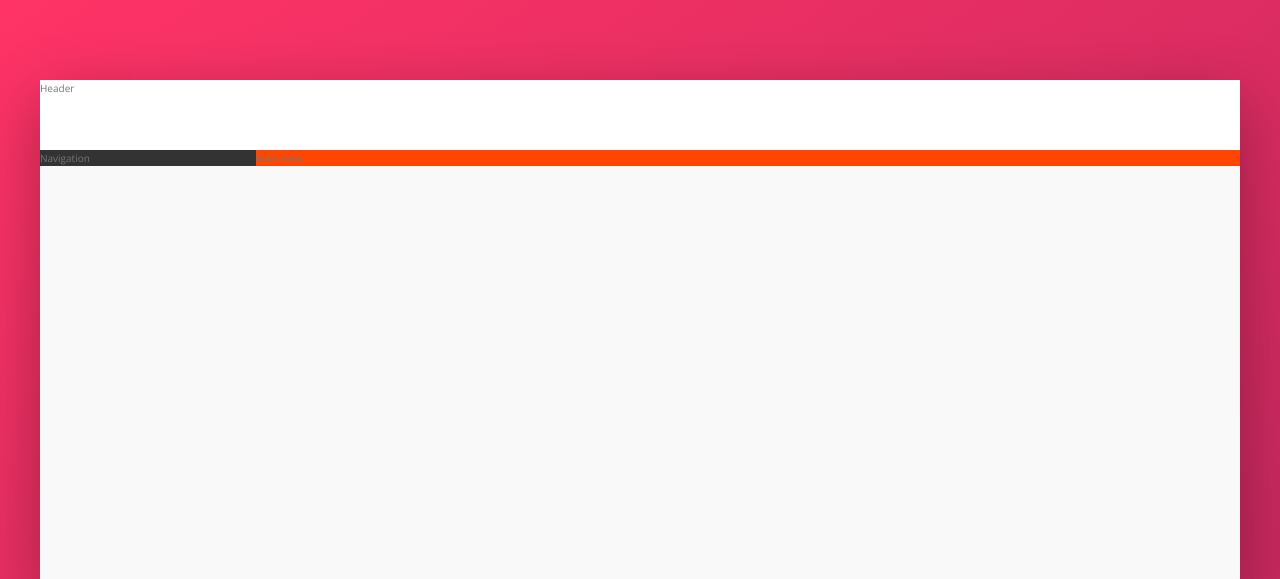
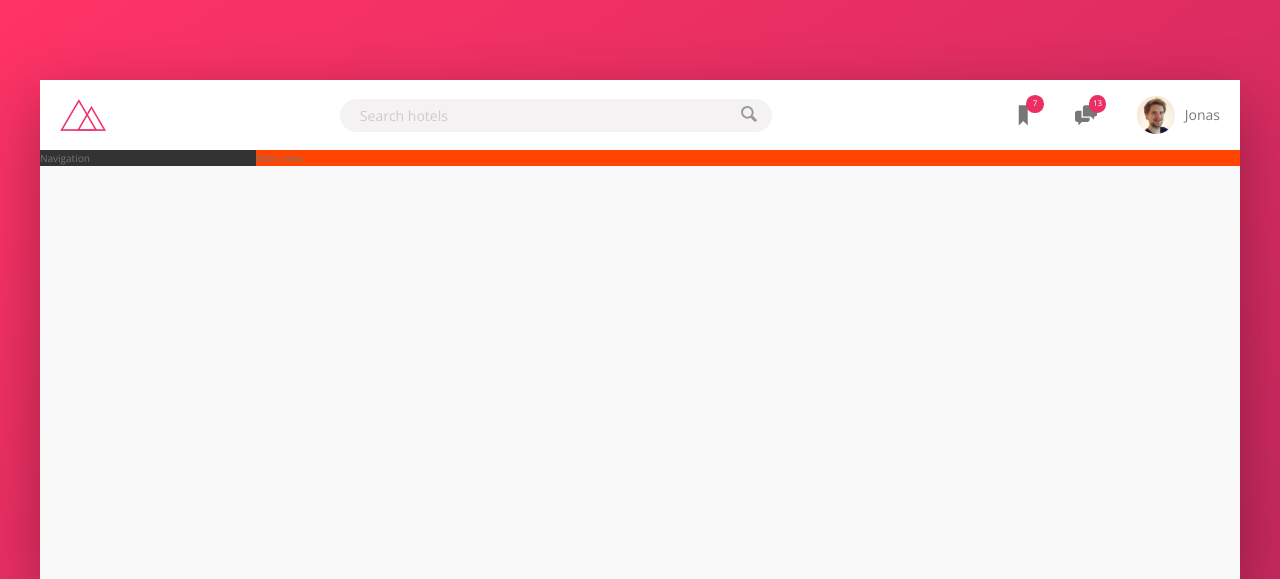
Before and after one commit to ccquach/advanced-css-and-sass-course, a PHP site: page / in a window 1280 px wide. Shown: the top 579 px of the page. Run offline with PHP 8.4, Linux system fonts and the light colour scheme.

Commit message:
Trillo - add header

```diff
--- a/Trillo/css/style.css
+++ b/Trillo/css/style.css
@@ -36,6 +36,43 @@ body {
   line-height: 1.6;
   color: var(--color-grey-dark-2); }
 
+.search {
+  flex: 0 0 40%;
+  display: flex;
+  align-items: center;
+  justify-content: center; }
+  .search__input {
+    font-family: inherit;
+    font-size: inherit;
+    color: inherit;
+    background-color: var(--color-grey-light-2);
+    border: none;
+    border-radius: 10rem;
+    padding: 0.7rem 2rem;
+    width: 90%;
+    transition: all 0.2s ease-out;
+    margin-right: -3.25rem; }
+    .search__input:focus {
+      outline: none;
+      width: 100%;
+      background-color: var(--color-grey-light-3); }
+    .search__input::-webkit-input-placeholder {
+      font-weight: 100;
+      color: var(--color-grey-light-4); }
+  .search__input:focus + .search__button {
+    background-color: var(--color-grey-light-3); }
+  .search__button {
+    border: none;
+    background-color: var(--color-grey-light-2); }
+    .search__button:focus {
+      outline: none; }
+    .search__button:active {
+      transform: translateY(2px); }
+  .search__icon {
+    height: 2rem;
+    width: 2rem;
+    fill: var(--color-grey-dark-3); }
+
 .container {
   max-width: 120rem;
   margin: 8rem auto;
@@ -44,18 +81,69 @@ body {
   min-height: 50rem; }
 
 .header {
-  height: 7rem;
-  background-color: var(--color-white);
-  border-bottom: var(--color-grey-light-2); }
+  display: flex;
+  justify-content: space-between;
+  align-items: center; }
 
 .content {
   display: flex; }
 
 .sidebar {
-  background-color: var(--color-grey-dark-1);
   flex: 0 0 18%; }
 
 .main-view {
+  flex: 1; }
+
+.header {
+  height: 7rem;
   background-color: var(--color-white);
-  background-color: orangered;
-  flex: 1; }
+  border-bottom: var(--color-grey-light-2);
+  font-size: 1.4rem; }
+
+.logo {
+  height: 3.25rem;
+  margin-left: 2rem; }
+
+.user-nav {
+  align-self: stretch;
+  display: flex;
+  align-items: center; }
+  .user-nav > * {
+    padding: 0 2rem;
+    cursor: pointer;
+    height: 100%;
+    transition: all 0.3s ease-out;
+    display: flex;
+    align-items: center; }
+    .user-nav > *:hover {
+      background-color: var(--color-grey-light-2); }
+  .user-nav__icon-box {
+    position: relative; }
+  .user-nav__icon {
+    height: 2.25rem;
+    width: 2.25rem;
+    fill: var(--color-grey-dark-2); }
+  .user-nav__notification {
+    font-size: 0.8rem;
+    height: 1.75rem;
+    width: 1.75rem;
+    border-radius: 50%;
+    background-color: var(--color-primary);
+    color: var(--color-white);
+    position: absolute;
+    top: 1.5rem;
+    right: 1.1rem;
+    display: flex;
+    justify-content: center;
+    align-items: center; }
+  .user-nav__user-photo {
+    height: 3.75rem;
+    border-radius: 50%;
+    margin-right: 1rem; }
+
+.main-view {
+  background-color: var(--color-white);
+  background-color: orangered; }
+
+.sidebar {
+  background-color: var(--color-grey-dark-1); }
--- a/Trillo/index.html
+++ b/Trillo/index.html
@@ -15,9 +15,45 @@
 <body>
 
   <div class="container">
+
+    <!-- HEADER -->
+
     <header class="header">
-      Header
+      <!-- LOGO -->
+      <img src="./img/logo.png" alt="trillo logo" class="logo">
+      <!-- SEARCH BAR -->
+      <form action="#" class="search">
+        <input type="text" class="search__input" placeholder="Search hotels">
+        <button type="submit" class="search__button">
+          <svg class="search__icon">
+            <use xlink:href="./img/sprite.svg#icon-magnifying-glass"></use>
+          </svg>
+        </button>
+      </form>
+      <!-- USER NAVIGATION -->
+      <nav class="user-nav">
+        <!-- BOOKMARKS -->
+        <div class="user-nav__icon-box">
+          <svg class="user-nav__icon">
+            <use xlink:href="./img/sprite.svg#icon-bookmark"></use>
+          </svg>
+          <span class="user-nav__notification">7</span>
+        </div>
+        <!-- NOTIFICATIONS -->
+        <div class="user-nav__icon-box">
+          <svg class="user-nav__icon">
+            <use xlink:href="./img/sprite.svg#icon-chat"></use>
+          </svg>
+          <span class="user-nav__notification">13</span>
+        </div>
+        <!-- USER -->
+        <div class="user-nav__user">
+          <img src="./img/user.jpg" alt="User photo" class="user-nav__user-photo">
+          <span class="user-nav__user-name">Jonas</span>
+        </div>
+      </nav>
     </header>
+
     <div class="content">
       <nav class="sidebar">
         Navigation
--- /dev/null
+++ b/Trillo/sass/components/_search.scss
@@ -0,0 +1,54 @@
+.search {
+  flex: 0 0 40%;
+
+  display: flex;
+  align-items: center;
+  justify-content: center;
+
+  &__input {
+    font-family: inherit;
+    font-size: inherit; // inherited from .header
+    color: inherit;
+    background-color: var(--color-grey-light-2);
+    border: none;
+    border-radius: 10rem;
+    padding: 0.7rem 2rem;
+    width: 90%;
+    transition: all 0.2s ease-out;
+    margin-right: -3.25rem;
+
+    &:focus {
+      outline: none;
+      width: 100%;
+      background-color: var(--color-grey-light-3);
+    }
+
+    &::-webkit-input-placeholder {
+      font-weight: 100;
+      color: var(--color-grey-light-4);
+    }
+  }
+
+  &__input:focus + &__button {
+    background-color: var(--color-grey-light-3);
+  }
+
+  &__button {
+    border: none;
+    background-color: var(--color-grey-light-2);
+
+    &:focus {
+      outline: none;
+    }
+
+    &:active {
+      transform: translateY(2px);
+    }
+  }
+
+  &__icon {
+    height: 2rem;
+    width: 2rem;
+    fill: var(--color-grey-dark-3);
+  }
+}
--- a/Trillo/sass/layout/_header.scss
+++ b/Trillo/sass/layout/_header.scss
@@ -0,0 +1,64 @@
+.header {
+  height: 7rem;
+  background-color: var(--color-white);
+  border-bottom: var(--color-grey-light-2);
+  font-size: 1.4rem;
+}
+
+.logo {
+  height: 3.25rem;
+  margin-left: 2rem;
+}
+
+.user-nav {
+  align-self: stretch;
+
+  display: flex;
+  align-items: center;
+
+  & > * {
+    padding: 0 2rem;
+    cursor: pointer;
+    height: 100%;
+    transition: all 0.3s ease-out;
+
+    display: flex;
+    align-items: center;
+
+    &:hover {
+      background-color: var(--color-grey-light-2);
+    }
+  }
+
+  &__icon-box {
+    position: relative;
+  }
+
+  &__icon {
+    height: 2.25rem;
+    width: 2.25rem;
+    fill: var(--color-grey-dark-2);
+  }
+
+  &__notification {
+    font-size: 0.8rem;
+    height: 1.75rem;
+    width: 1.75rem;
+    border-radius: 50%;
+    background-color: var(--color-primary);
+    color: var(--color-white);
+    position: absolute;
+    top: 1.5rem;
+    right: 1.1rem;
+
+    display: flex;
+    justify-content: center;
+    align-items: center;
+  }
+
+  &__user-photo {
+    height: 3.75rem;
+    border-radius: 50%;
+    margin-right: 1rem;
+  }
+}
--- a/Trillo/sass/layout/_container.scss
+++ b/Trillo/sass/layout/_layout.scss
@@ -8,9 +8,9 @@
 }
 
 .header {
-  height: 7rem;
-  background-color: var(--color-white);
-  border-bottom: var(--color-grey-light-2);
+  display: flex;
+  justify-content: space-between;
+  align-items: center;
 }
 
 .content {
@@ -18,12 +18,9 @@
 }
 
 .sidebar {
-  background-color: var(--color-grey-dark-1);
   flex: 0 0 18%;
 }
 
 .main-view {
-  background-color: var(--color-white);
-  background-color: orangered;
   flex: 1;
 }
--- a/Trillo/sass/layout/_main-view.scss
+++ b/Trillo/sass/layout/_main-view.scss
@@ -0,0 +1,4 @@
+.main-view {
+  background-color: var(--color-white);
+  background-color: orangered;
+}
--- a/Trillo/sass/layout/_sidebar.scss
+++ b/Trillo/sass/layout/_sidebar.scss
@@ -0,0 +1,3 @@
+.sidebar {
+  background-color: var(--color-grey-dark-1);
+}
--- a/Trillo/sass/main.scss
+++ b/Trillo/sass/main.scss
@@ -4,8 +4,9 @@
 @import './base/base';
 @import './base/typography';
 
-@import './layout/container';
-@import './layout/content';
+@import './components/search';
+
+@import './layout/layout';
 @import './layout/header';
 @import './layout/main-view';
 @import './layout/sidebar';
```
Also changed, not shown: Trillo/img/SVG/aircraft-take-off.svg (added), Trillo/img/SVG/bookmark.svg (added), Trillo/img/SVG/chat.svg (added), Trillo/img/SVG/chevron-thin-right.svg (added), Trillo/img/SVG/home.svg (added), Trillo/img/SVG/key.svg (added), Trillo/img/SVG/location-pin.svg (added), Trillo/img/SVG/magnifying-glass.svg (added), Trillo/img/SVG/map.svg (added), Trillo/img/SVG/star.svg (added), Trillo/img/sprite.svg, Trillo/sass/layout/_content.scss (deleted).
